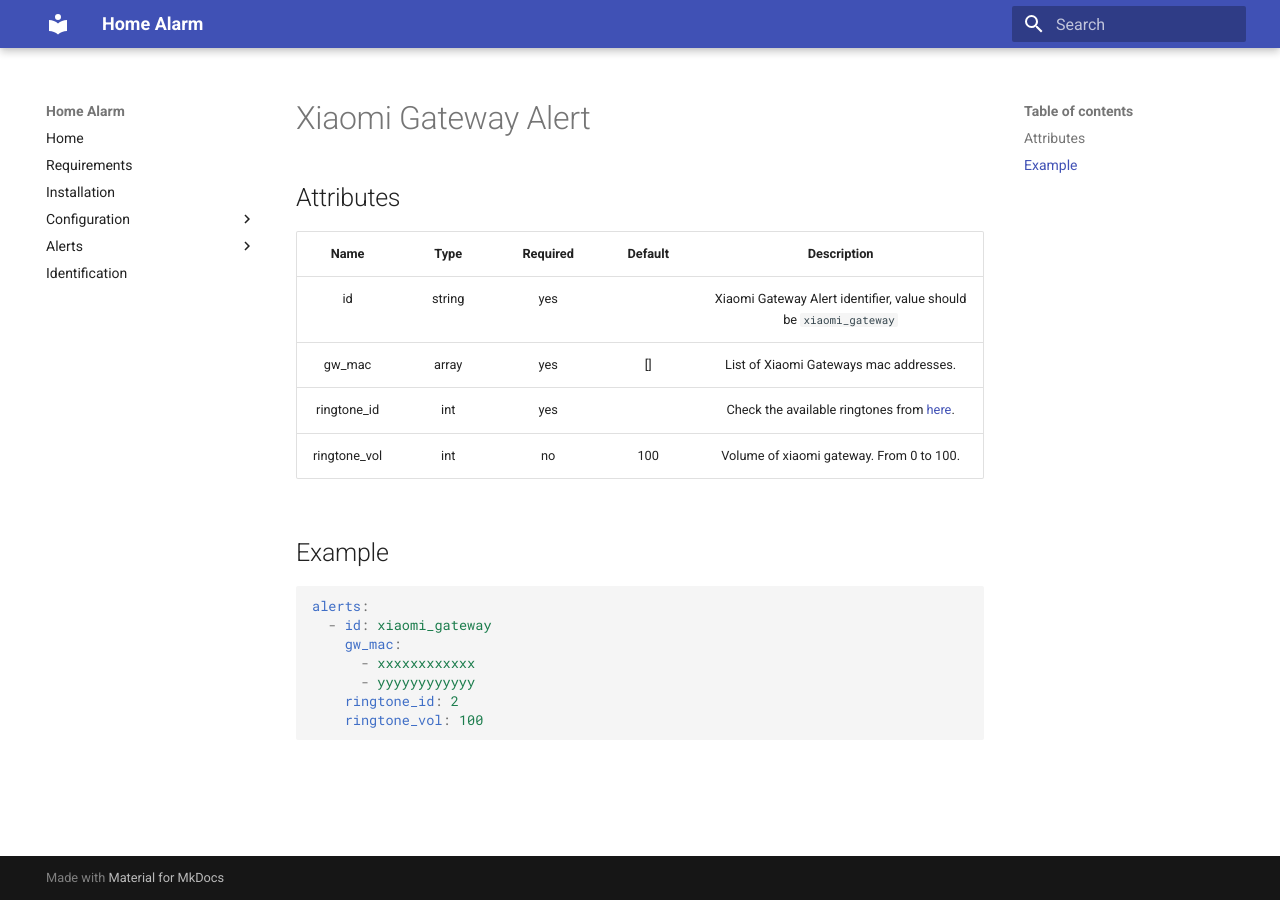
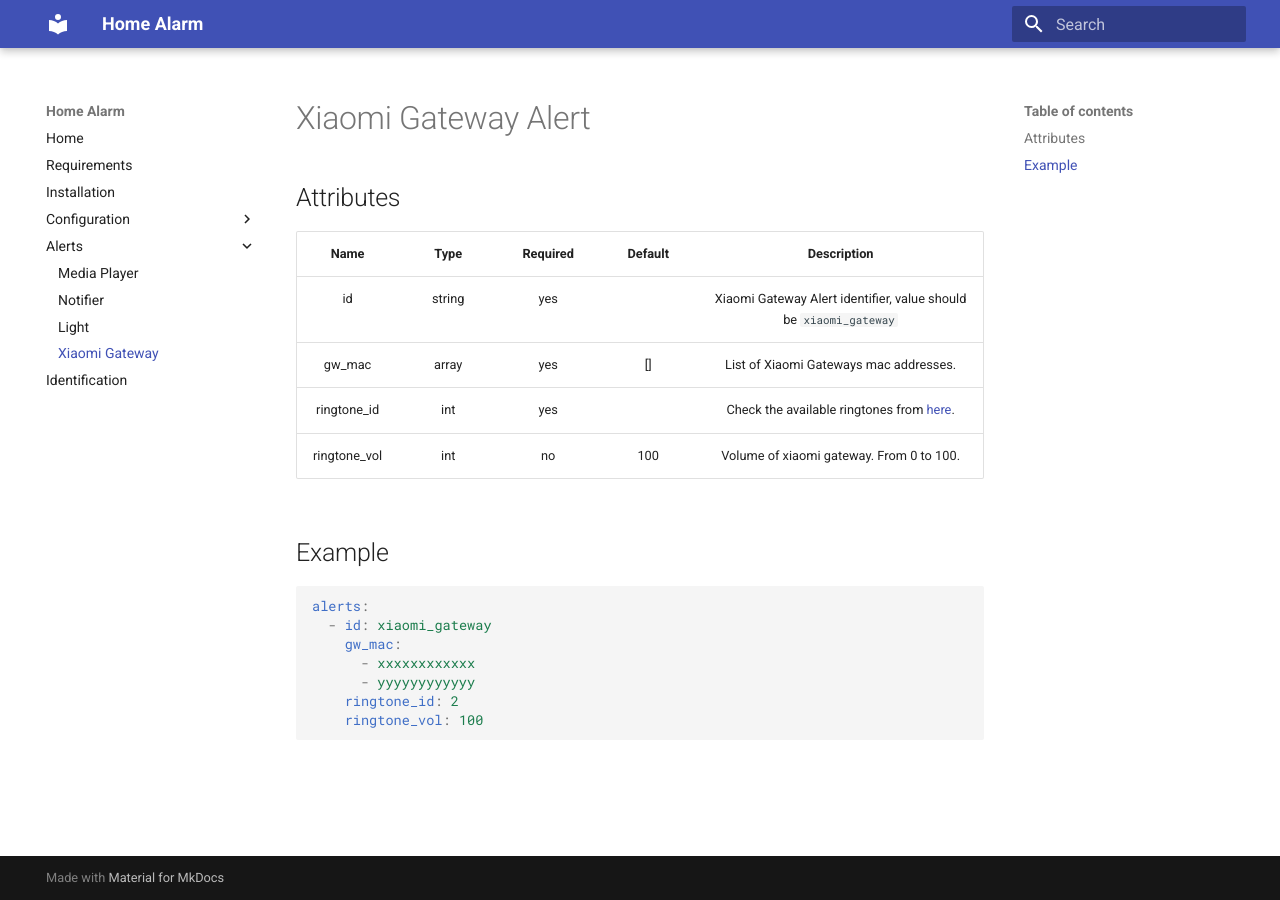
Before and after one commit to crserran/home-alarm, an MkDocs documentation site: the page built from docs/alerts/xiaomi_gateway.md, in a window 1280 px wide. Built offline with MkDocs 1.6.1 and Material for MkDocs 9.7.7, drawn with Linux system fonts in a browser that asks for light colours.

Commit message:
docs(alerts): navbar add new alerts

```diff
--- a/mkdocs.yml
+++ b/mkdocs.yml
@@ -12,6 +12,8 @@ nav:
   - Alerts:
     - Media Player: alerts/media_player.md
     - Notifier: alerts/notifier.md
+    - Light: alerts/light.md
+    - Xiaomi Gateway: alerts/xiaomi_gateway.md
   - Identification: identification.md
 
 markdown_extensions:
```
Also changed, not shown: README.md (+1 -0 lines).
